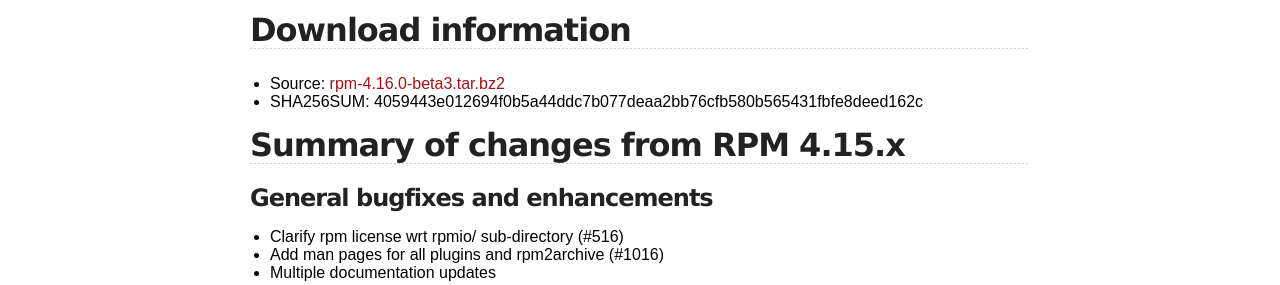
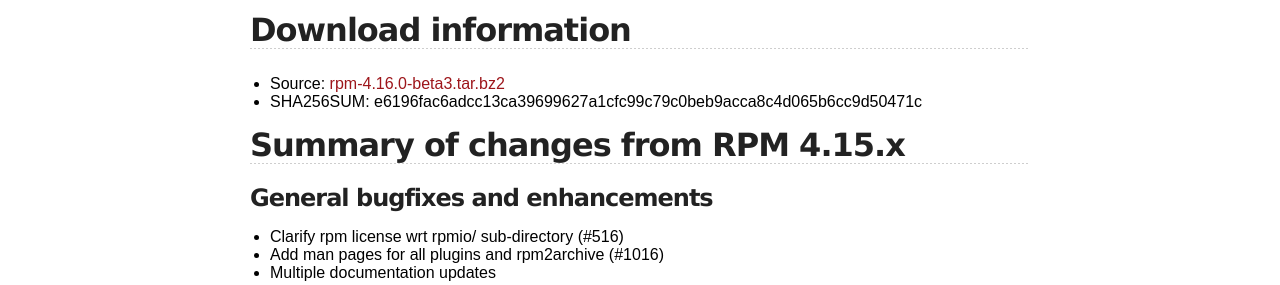
Before and after one commit to rpm-software-management/rpm-web, a Jekyll site: the page built from wiki/Releases/4.16.0.md, in a window 1280 px wide and 900 px high. Shown: the part 315-600 px from the top of the window. Built offline with Jekyll 4.4.1, drawn with Linux system fonts in a browser that asks for light colours.

Commit message:
When things start to go wrong... uploaded the wrong tarball initially

```diff
--- a/wiki/Releases/4.16.0.md
+++ b/wiki/Releases/4.16.0.md
@@ -7,7 +7,7 @@ title: rpm.org - Releases
 
 ## Download information
  * Source: [rpm-4.16.0-beta3.tar.bz2](http://ftp.rpm.org/releases/testing/rpm-4.16.0-beta3.tar.bz2)
- * SHA256SUM: 4059443e012694f0b5a44ddc7b077deaa2bb76cfb580b565431fbfe8deed162c
+ * SHA256SUM: e6196fac6adcc13ca39699627a1cfc99c79c0beb9acca8c4d065b6cc9d50471c
 
 ## Summary of changes from RPM 4.15.x
 
```
